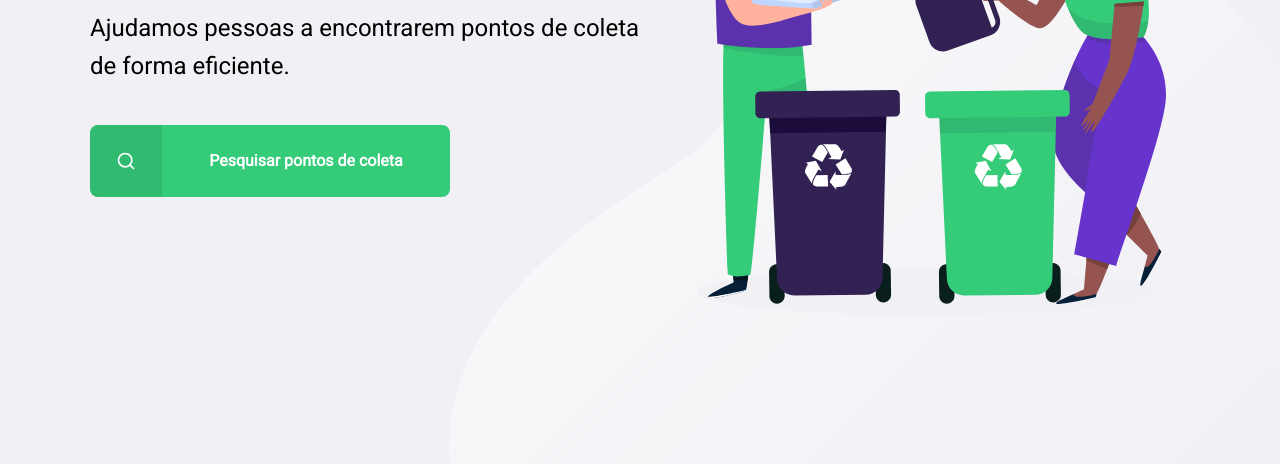
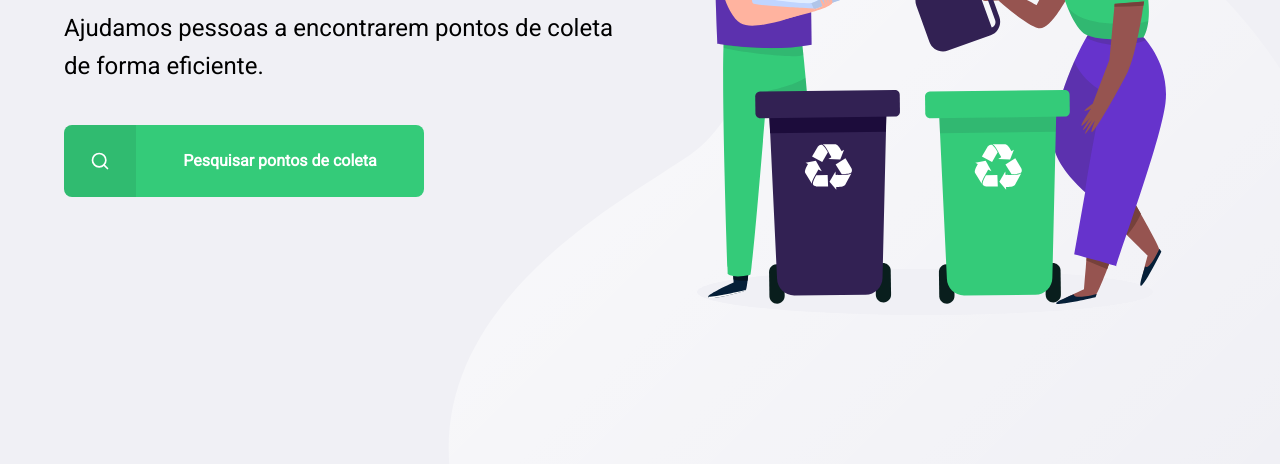
Before and after one commit to eneas-hsn/NLW-STARTER-ECOLETA, a plain HTML site: page index.html in a window 1280 px wide. Shown: the part 496-960 px from the top of the page. Drawn offline with Linux system fonts and the light colour scheme.

Commit message:
Primeiro dia

```diff
--- a/styles/main.css
+++ b/styles/main.css
@@ -26,12 +26,11 @@ h1,h2,h3,h4,h5,h6{
 }
 #page-home .content{
     width: 90%;
-    max-width: 1100px;
+    max-width: 1200px;
     margin: 0 auto;
     display: flex;
     flex-direction: column;
     height: 100%;
-
 }
 #page-home header{
     margin-top: 45px;
@@ -77,7 +76,6 @@ h1,h2,h3,h4,h5,h6{
     margin-top: 40px;
     transition: 400ms;
     color: white;
-
 }
 #page-home main a:hover{
     background-color:#2fb86e;
```
Also changed, not shown: index.html (+2 -1 lines).
